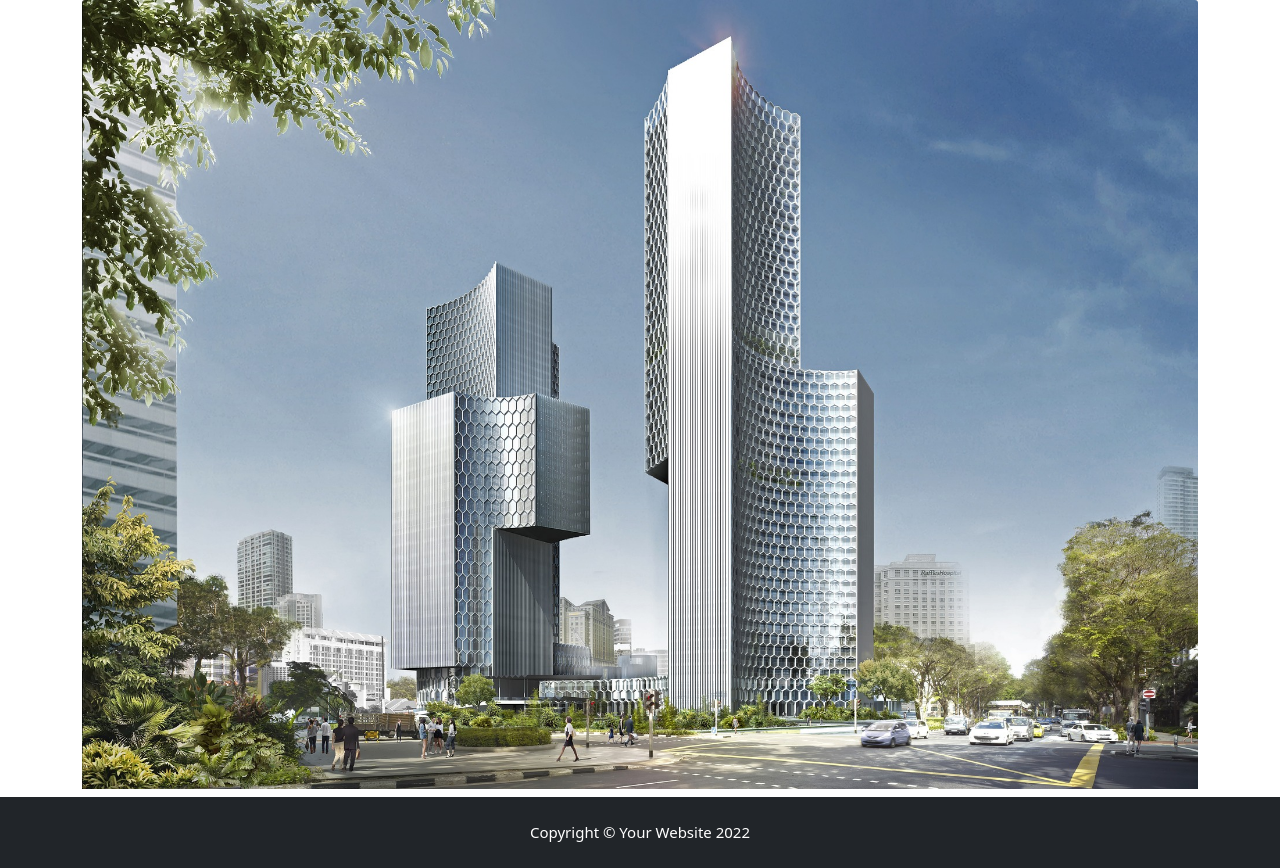
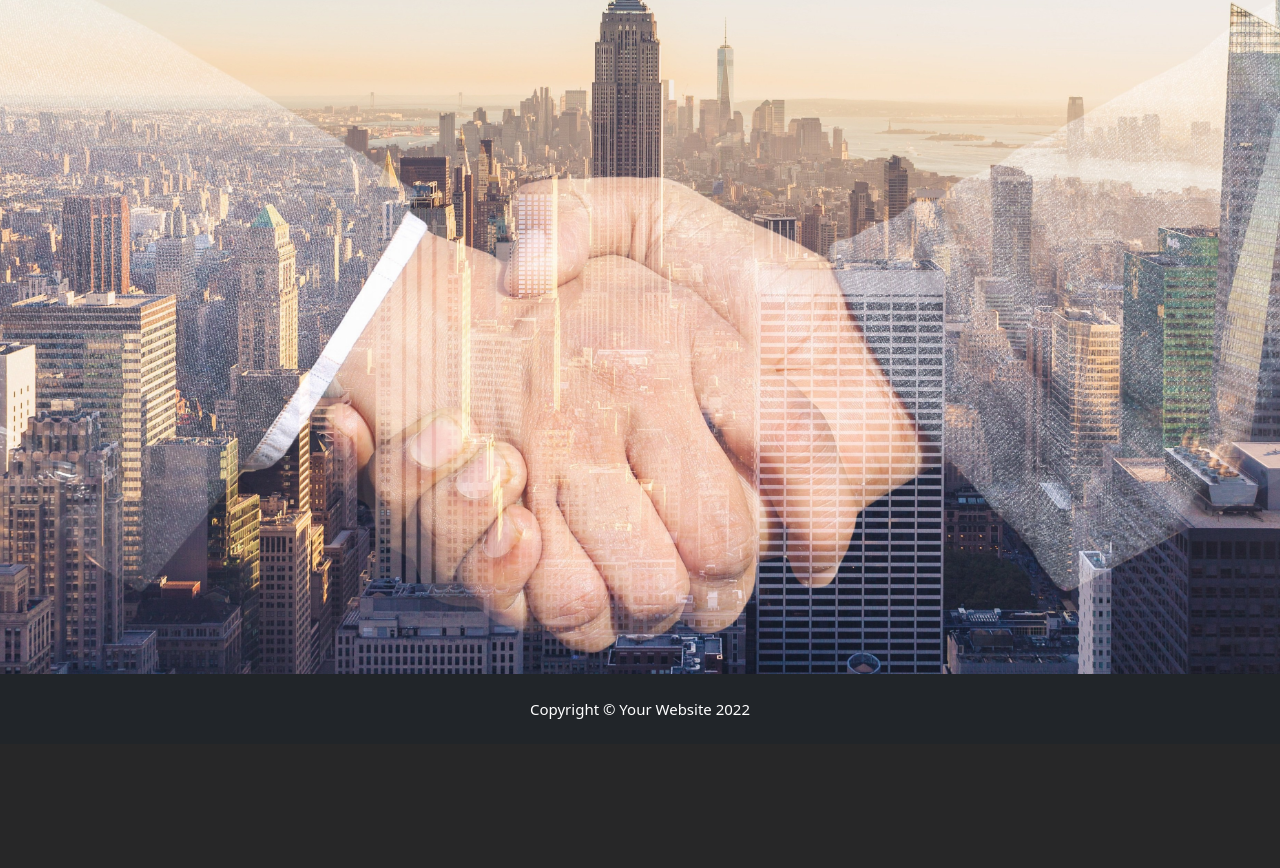
Before and after one commit to hjkang7096/Brother_Protection, a Django app: template mysite/templates/index.html in a window 1280 px wide. Shown: the part 56-924 px from the top of the page. After the commit the page ends 775 px from the top, so only its background shows below. Run offline with Django 4.2, Linux system fonts and the light colour scheme; the template is opened without the code that fills it, so the values that code supplies are empty; some libraries are stand-ins or nearby versions.

Commit message:
"index_page 수정"

```diff
--- a/board1/templates/board1/post_base.html
+++ b/board1/templates/board1/post_base.html
@@ -32,7 +32,7 @@
                 <h4 class="alert-heading">Well done!</h4>
                 <p>이 페이지는 소방에 대한 의견교환을 위해 만든 페이지입니다.</p>
                 <hr>
-                <p class="mb-0">이곳에서 다루어지는 문제에 대한 해석은 법적으로 무관함을 알려드립니다.</p>
+                <p class="mb-0">각종 소방에 관한 궁금한 점을 질문할 수 있고, 여러분이 알고있는 정보를 제공할수 도 있습니다.</p>
             </div>
 
             {% block semi_content %}
--- a/board2/templates/board2/post_base.html
+++ b/board2/templates/board2/post_base.html
@@ -30,7 +30,7 @@
         <div class="col-lg-8">
             <div class="alert alert-danger text-lg-center" role="alert">
                 <h4 class="alert-heading">Well done!</h4>
-                <p>이 페이지는 작동기능점검 등 소방서비스를 제공하기 위해 만든 페이지입니다.</p>
+                <p>이 페이지는 작동기능점검 등 각종 소방서비스를 제공하기 위해 만든 페이지입니다.</p>
                 <hr>
                 <p class="mb-0">개인정보는 작성자 및 관리자만 열람할 수 있습니다. 글을 작성하시면 곧 관리자가 연락드리겠습니다!.</p>
             </div>
--- /dev/null
+++ b/mysite/static/index.css
@@ -0,0 +1,15 @@
+body {
+    background: url('img/shaking-hands-3096229.jpg') no-repeat center center fixed;
+    -webkit-background-size: cover;
+    -moz-background-size: cover;
+    background-size: cover;
+    -o-background-size: cover;
+}
+
+section {
+    margin-bottom: 150px;
+}
+
+.card {
+    background-color: rgba(255, 255, 255, 0.6);
+}
--- a/mysite/templates/about.html
+++ b/mysite/templates/about.html
@@ -22,11 +22,11 @@
                             <ul>
                                 <li>WORK EXPERIENCE</li>
                                 <ul>
-                                    <li>청와대 국가위기관리센터 (21.3 ~ )</li>
+                                    <li>청와대 국가위기관리센터 (21. 3. ~ )</li>
                                     <li>경기도 안전관리실 (18. 3. ~ 19. 6)</li>
                                     <li>경기도 소방재난본부 (16. 7. ~ 18. 2)</li>
-                                    <li>제20기 소방간부후보생 (14. 3 ~ 15. 3)</li>
-                                    <li>제44기 경기도소방공채(08. 1 ~ 14. 2)</li>
+                                    <li>제20기 소방간부후보생 (14. 3. ~ 15. 3)</li>
+                                    <li>제44기 경기도소방공채(08. 1. ~ 14. 2)</li>
                                 </ul>
                                 <br>
 
--- a/mysite/templates/index.html
+++ b/mysite/templates/index.html
@@ -1,26 +1,69 @@
+{#{% extends "layout.html" %}#}
+{% load bootstrap5 static%}
 
-{% extends "layout.html" %}
-{% load bootstrap5 static%}
+<!DOCTYPE html>
+<html lang="en">
+    <head>
+        <meta charset="utf-8" />
+        <meta name="viewport" content="width=device-width, initial-scale=1, shrink-to-fit=no" />
+        <meta name="description" content="" />
+        <meta name="author" content="" />
+        <title>Brother_Protection</title>
+        <!-- Favicon-->
+        <link rel="icon" type="image/x-icon" href="{% static "startbootstrap-blog-home-gh-pages/assets/favicon.ico" %}"/>
+        <!-- Core theme CSS (includes Bootstrap)-->
+        <link href="{% static "bootstrap-5.2.0-dist/bootstrap-5.2.0-dist/css/bootstrap.min.css" %}" rel="stylesheet" />
+        <link href="{% static "index.css" %}" rel="stylesheet" />
+        <!-- JQuery -->
+        <script src="http://code.jquery.com/jquery-latest.min.js"></script>
+       <!-- Fontawesome -->
+        <script src="https://kit.fontawesome.com/a33698b627.js" crossorigin="anonymous"></script>
+    </head>
+
+    <body>
+        <!-- Messages-->
+        {% if messages %}
+            {% for message in messages %}
+                <div class="alert alert-{{ message.tags }}" role="alert">
+                    <span class="fst-italic fw-bold" STYLE="font-size: large">
+                        {{ message | safe }}
+                    </span>
+                </div>
+            {% endfor %}
+        {% endif %}
+
+        {% include "navbar.html" %}
+
+{#        <div class="container">#}
+{#            <div class="row">#}
+{#                <div class="col-lg-12">#}
+{#                    <a href="{% url "accounts:login" %}">#}
+{#                        <img src="{% static "img/shaking-hands-3096229.jpg" %}" class="card-img"  alt="Django">#}
+{#                    </a>#}
+{#                </div>#}
+{#            </div>#}
+{#        </div>#}
+        <div class="fixed-bottom">
+            {% include "footer.html" %}
+        </div>
+    </body>
+
+</html>
 
 
 
-{% block content %}
-    {% include "navbar.html" %}
-    <div class="container text-center">
-        <div class="row">
-            <div class="col-12">
-                <a href="{% url "accounts:login" %}">
-                    <img src="{% static "img/city-g311bc573d_1920.jpg" %}" class="card-img-top" alt="Django">
-                </a>
-            </div>
-{#            <div class="col">#}
-{#                <img src="{% static "img/bootstrap-social-logo.png" %}" class="card-img-top" alt="" height="300px" width="300px">#}
+
+{#{% block content %}#}
+{#    {% include "navbar.html" %}#}
+{#    <div class="container text-center">#}
+{#        <div class="row">#}
+{#            <div class="col-lg-12">#}
+{#                <a href="{% url "accounts:login" %}">#}
+{#                    <img src="{% static "img/shaking-hands-3096229.jpg" %}" class="card-img-top" alt="Django">#}
+{#                </a>#}
 {#            </div>#}
-{#            <div class="col">#}
-{#                <img src="{% static "img/anaconda.png" %}" class="card-img-top" alt="" height="300px" width="300px">#}
-{#            </div>#}
-        </div>
-    </div>
-    {% include "footer.html" %}
-
-{% endblock content %}
+{#        </div>#}
+{#    </div>#}
+{#    {% include "footer.html" %}#}
+{##}
+{#{% endblock content %}#}
--- a/mysite/templates/layout.html
+++ b/mysite/templates/layout.html
@@ -13,9 +13,10 @@
         <link rel="icon" type="image/x-icon" href="{% static "startbootstrap-blog-home-gh-pages/assets/favicon.ico" %}"/>
         <!-- Core theme CSS (includes Bootstrap)-->
         <link href="{% static "startbootstrap-blog-home-gh-pages/css/styles.css" %}" rel="stylesheet" />
-        <script src="https://kit.fontawesome.com/a33698b627.js" crossorigin="anonymous"></script>
         <!-- JQuery -->
         <script src="http://code.jquery.com/jquery-latest.min.js"></script>
+       <!-- Fontawesome -->
+        <script src="https://kit.fontawesome.com/a33698b627.js" crossorigin="anonymous"></script>
     </head>
 
     <body>
```
Also changed, not shown: mysite/templates/_service_form.html (+4 -4 lines), mysite/static/img/shaking-hands-3096229.jpg (added).
